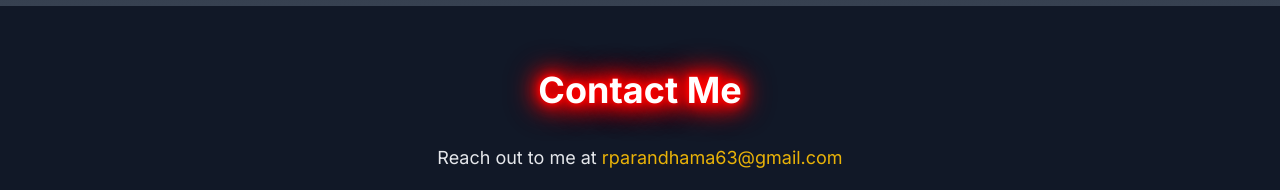
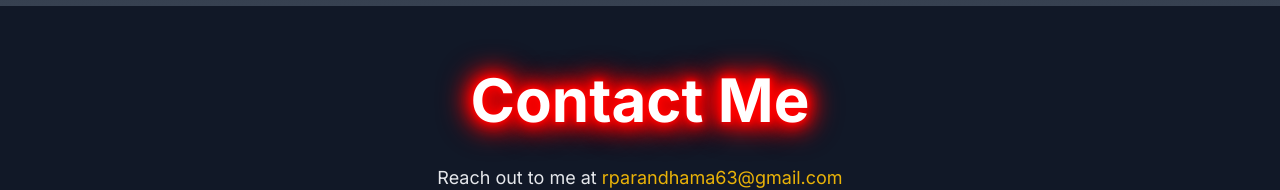
Before and after one commit to PARANDHAMAREDDYBOMMAKA/My-Portfolio, a Next.js app: page / in a window 1280 px wide. Shown: the part 6440-6630 px from the top of the page. Built offline with nearby package versions, Linux system fonts and the light colour scheme.

Commit message:
Fixed styliongs

```diff
--- a/app/components/aboutSection.tsx
+++ b/app/components/aboutSection.tsx
@@ -14,6 +14,8 @@ const AboutSection: React.FC = () => (
               src="/photo.jpeg"
               alt="Profile Picture"
               fill
+              priority
+              sizes="(max-width: 768px) 100vw, (max-width: 1024px) 50vw, 33vw"
               className="object-cover transition-transform transform group-hover:scale-110"
             />
           </div>
--- a/app/globals.css
+++ b/app/globals.css
@@ -6,52 +6,42 @@
 @import "~slick-carousel/slick/slick.css";
 @import "~slick-carousel/slick/slick-theme.css";
 
-/* :root {
-  --foreground-rgb: 0, 0, 0;
-  --background-start-rgb: 214, 219, 220;
-  --background-end-rgb: 255, 255, 255;
+body {
+  background-color: #121212;
+  /* Dark background for the entire page */
+  color: #e0e0e0;
+  /* Light text color for contrast */
+  margin: 0;
+  font-family: Arial, sans-serif;
+  min-height: 100vh;
+  /* Ensure body takes full screen height */
 }
 
-@media (prefers-color-scheme: dark) {
-  :root {
-    --foreground-rgb: 255, 255, 255;
-    --background-start-rgb: 0, 0, 0;
-    --background-end-rgb: 0, 0, 0;
-  }
-} */
-
-/* body {
-  color: rgb(var(--foreground-rgb));
-  padding: 1rem;
-} */
-body {
-  background-color: #121212; /* Dark background for the entire page */
-  color: #e0e0e0; /* Light text color for contrast */
-  margin: 0;
-  font-family: Arial, sans-serif;
-}
+/* Glow text effect */
 .glow-text {
   color: #ffffff;
   text-shadow: 0 0 5px #ff0000, 0 0 10px #ff0000, 0 0 15px #ff0000,
     0 0 20px #ff0000, 0 0 25px #ff0000, 0 0 30px #ff0000, 0 0 35px #ff0000;
 }
 
-/* Add this to your global CSS or a relevant stylesheet */
+/* Hover and animation effects */
 .icon-slide {
   display: inline-block;
   transition: transform 2s ease-in-out;
 }
 
-/* Add a hover effect to show the animation */
 .icon-slide:hover {
-  transform: scale(1.1); /* Slightly enlarges the icon on hover */
+  transform: scale(1.1);
+  /* Slightly enlarges the icon on hover */
 }
 
+/* Fade-in animation */
 @keyframes fade-in {
   0% {
     opacity: 0;
     transform: translateY(10px);
   }
+
   100% {
     opacity: 1;
     transform: translateY(0);
@@ -63,9 +53,23 @@ body {
   animation: fade-in 0.5s forwards;
 }
 
+/* Responsive Text Sizing */
+.glow-text {
+  @apply text-lg md:text-2xl lg:text-4xl xl:text-6xl;
+  /* Text size increases with screen size */
+}
 
-/* @layer utilities {
-  .text-balance {
-    text-wrap: balance;
-  }
-} */
+/* Container Responsiveness */
+.card {
+  @apply w-full sm:w-1/2 lg:w-1/3;
+  /* Full width on mobile, half on small screens, third on large screens */
+}
+
+/* Media Responsiveness */
+img,
+video,
+iframe {
+  max-width: 100%;
+  /* Ensure media is responsive */
+  height: auto;
+}
--- a/app/page.tsx
+++ b/app/page.tsx
@@ -5,9 +5,11 @@ import ProjectsSection from "./components/projectsSection";
 import ContactSection from "./components/ContactSection";
 import Footer from "./components/footer";
 import TechStacksSection from "./components/TechStackSection";
+import React from "react";
 
 const Home: React.FC = () => (
   <>
+    <div className="p-0 m-0">
       <Header />
       <HeroSection />
       <AboutSection />
@@ -15,6 +17,7 @@ const Home: React.FC = () => (
       <ProjectsSection />
       <ContactSection />
       <Footer />
+    </div>
   </>
 );
 
```
Lines whose indentation alone changed are shown as unchanged.
